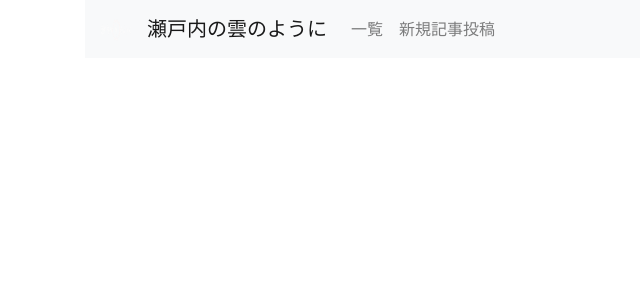
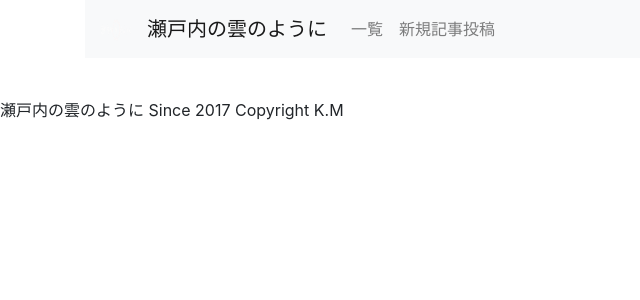
Before and after one commit to muraken12003032/node_blog_front, a React (Create React App) app: page /blogs/1 in a window 1280 px wide. Shown: the top 300 px of the page, without its empty margins (0-640 px from the left). Built offline with nearby package versions, Linux system fonts and the light colour scheme; no server answers.

Commit message:
add footer

```diff
--- a/src/App.js
+++ b/src/App.js
@@ -7,6 +7,7 @@ import Blogs from "./components/list";
 import EditBlog from "./components/edit";
 import NewBlog from "./components/new";
 import Blog from "./components/blog";
+import Footer from "./components/footer";
 
 import logo from "./logo.png"
 
@@ -37,6 +38,7 @@ class App extends Component {
         <Route path="/create" component={NewBlog} />
         <Route path="/blogs/:id" component={Blog} />
       </div>
+      <Footer />
     </Router>
     );
   }
--- /dev/null
+++ b/src/components/footer.js
@@ -0,0 +1,13 @@
+import React, { Component } from 'react';
+
+export default class Footer extends Component {
+  render() {
+    return(
+      <div>
+        <footer>
+          瀬戸内の雲のように Since 2017 Copyright K.M
+        </footer>
+      </div>
+    )
+  }
+}
```
